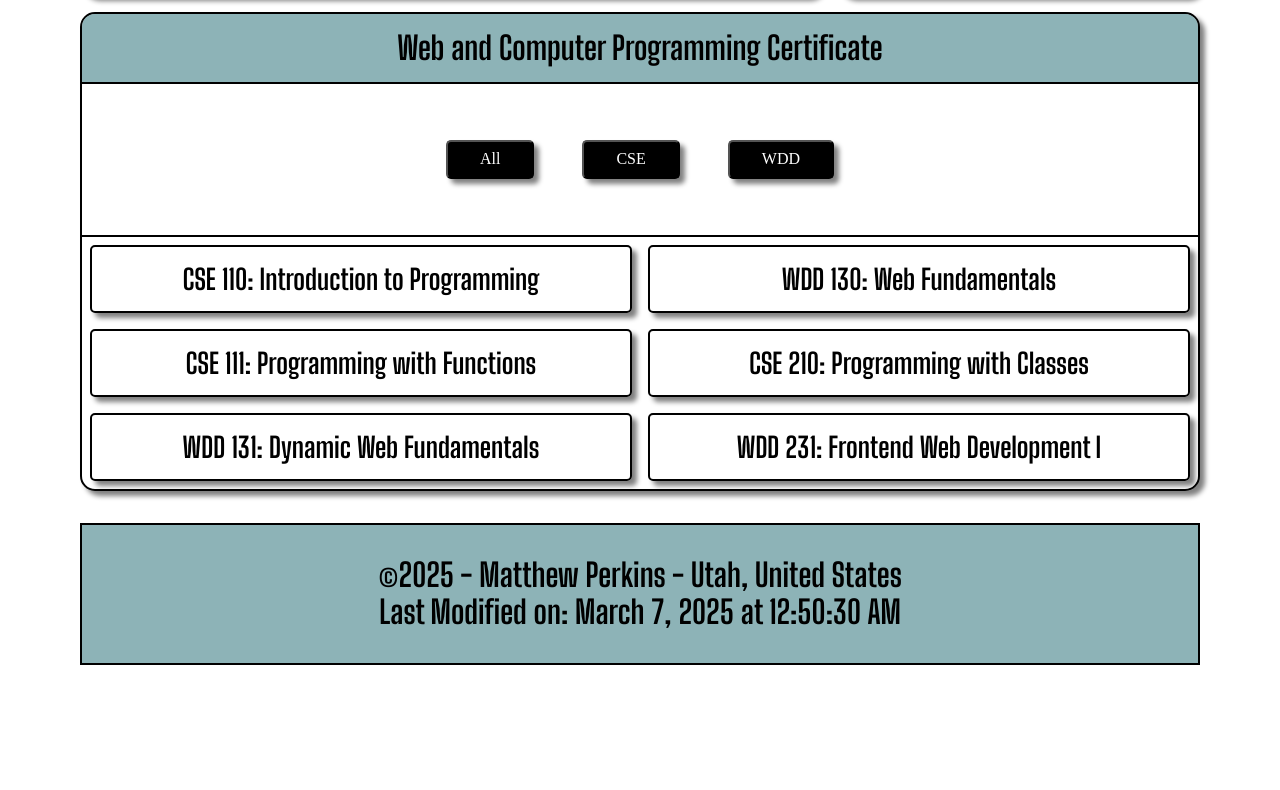
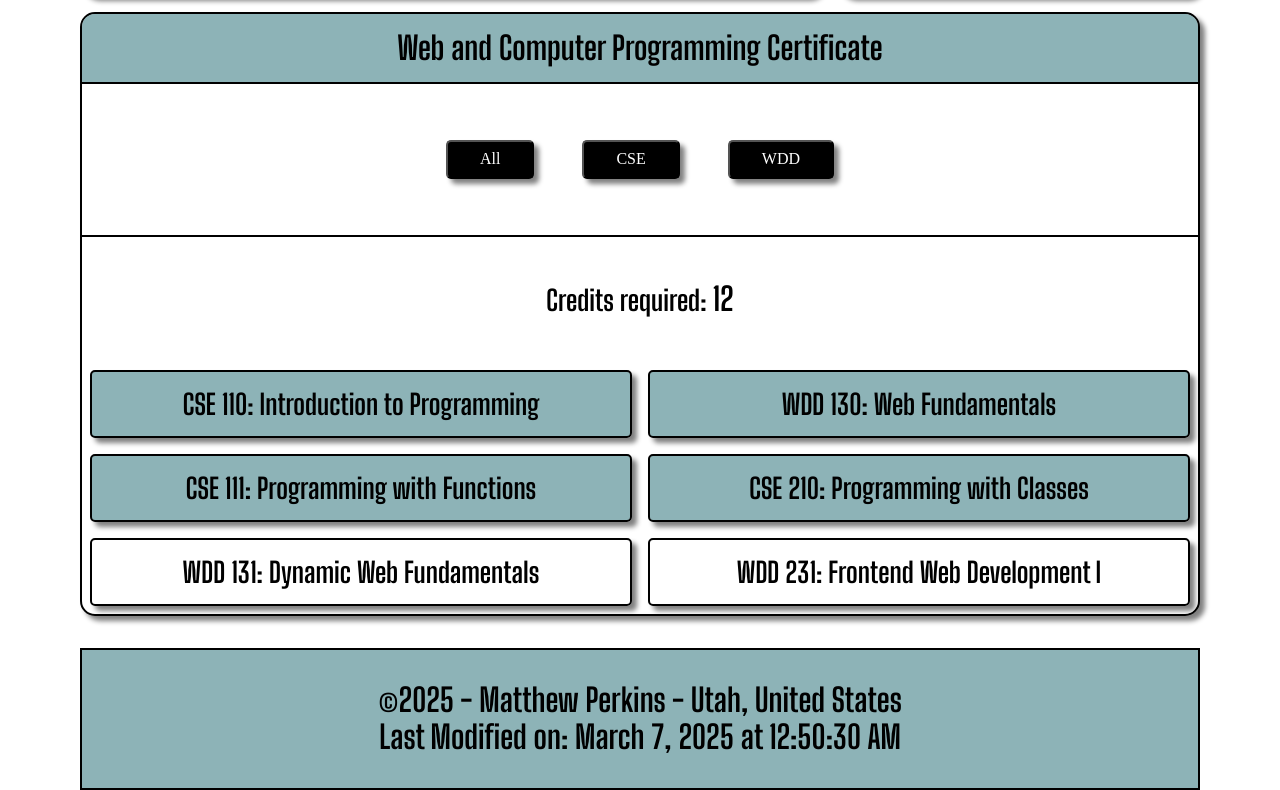
Before and after one commit to MacPerkins/wdd231, a plain HTML site: page index.html in a window 1280 px wide. Shown: the part 895-1685 px from the top of the page. Before the commit the page ends 1560 px from the top, so only its background shows below. Drawn offline with Linux system fonts and the light colour scheme.

Commit message:
added credits and completed courses differentiator

```diff
--- a/index.html
+++ b/index.html
@@ -60,6 +60,7 @@
                 <li><button data-filter="WDD">WDD</button></li>
             </ul>
         </div>
+        <p>Credits required: <span class="credits"></span></p>
         <div class="courses">
             <ul></ul>
         </div>
--- a/scripts/getdates.js
+++ b/scripts/getdates.js
@@ -27,7 +27,7 @@ document.addEventListener('DOMContentLoaded', () => {
     navLinks.classList.toggle('show');
   });
 
-  // Dynamically populate the courses section
+  const credits = document.querySelector('.credits');
   const coursesList = document.querySelector('.courses ul');
   const courses = [
     {
@@ -78,7 +78,7 @@ document.addEventListener('DOMContentLoaded', () => {
       certificate: 'Web and Computer Programming',
       description: 'This course builds on prior experience in Web Fundamentals and programming. Students will learn to create dynamic websites that use JavaScript to respond to events, update content, and create responsive user experiences.',
       technology: ['HTML', 'CSS', 'JavaScript'],
-      completed: true
+      completed: false
     },
     {
       subject: 'WDD',
@@ -88,7 +88,7 @@ document.addEventListener('DOMContentLoaded', () => {
       certificate: 'Web and Computer Programming',
       description: 'This course builds on prior experience with Dynamic Web Fundamentals and programming. Students will focus on user experience, accessibility, compliance, performance optimization, and basic API usage.',
       technology: ['HTML', 'CSS', 'JavaScript'],
-      completed: true
+      completed: false
     }
   ];
 
@@ -98,20 +98,26 @@ document.addEventListener('DOMContentLoaded', () => {
     filteredCourses.forEach(course => {
       const courseItem = document.createElement('li');
       courseItem.innerHTML = `<a href="#">${course.subject} ${course.number}: ${course.title}</a>`;
+      if (course.completed) {
+        courseItem.style.backgroundColor = '#508a91a6';
+      }
       coursesList.appendChild(courseItem);
     });
+    totalCredits(filteredCourses);
   }
 
-  displayCourses('all'); // Display all courses by default
+  function totalCredits(filteredCourses) {
+    const totalCredits = filteredCourses.reduce((sum, course) => sum + course.credits, 0);
+    credits.textContent = `${totalCredits}`;
+  }
+
+  displayCourses('all');
 
   const filterButtons = document.querySelectorAll('.filter button');
   filterButtons.forEach(button => {
     button.addEventListener('click', () => {
-      // Remove active class from all buttons
       filterButtons.forEach(btn => btn.classList.remove('active'));
-      // Add active class to the clicked button
       button.classList.add('active');
-      // Get the filter value and display the courses
       const filter = button.getAttribute('data-filter');
       displayCourses(filter);
     });
--- a/styles/base.css
+++ b/styles/base.css
@@ -152,6 +152,10 @@ section li {
     background-color: #508a91a6;
 }
 
+.courses-card p {
+    text-align: center;
+}
+
 .filter {
     display: flex;
     padding: 2rem;
```
